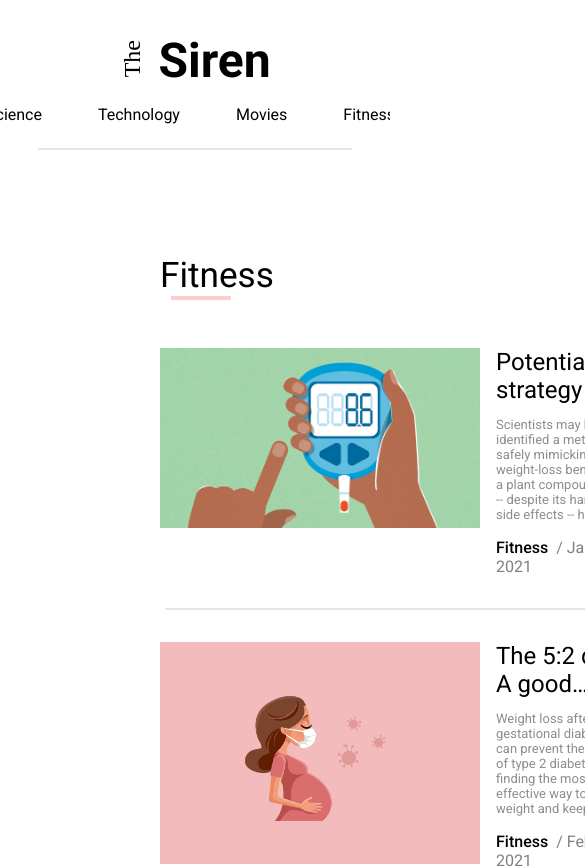
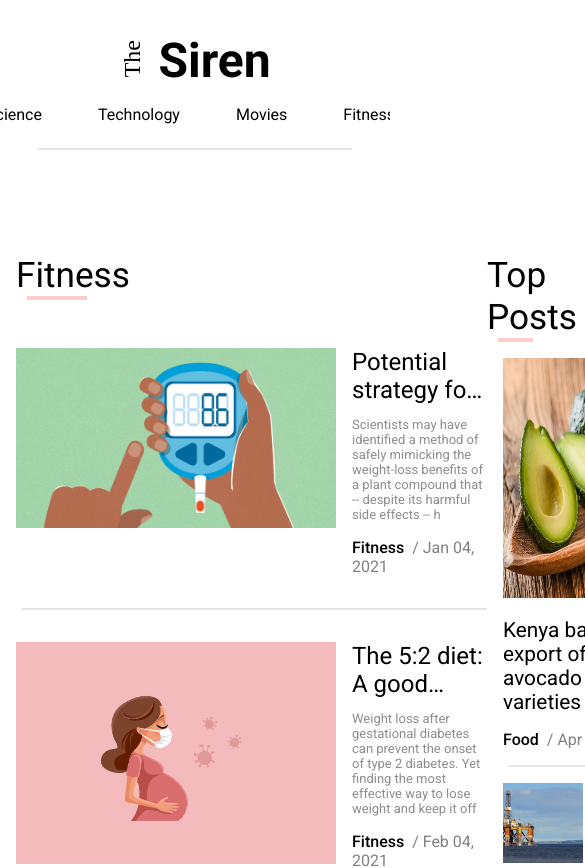
Before and after one commit to mahendruankit/blog, a React (Create React App) app: page /fitness in a window 390 px wide. Shown: the top 868 px of the page, 585 px wide, since content can reach past the window. Built offline with nearby package versions, Linux system fonts and the light colour scheme.

Commit message:
start on app and category mobile changes

```diff
--- a/src/client/App.scss
+++ b/src/client/App.scss
@@ -26,3 +26,9 @@ body {
   color: $link-color;
   padding: 6em 10em 5em 10em;
 }
+
+@media screen and (max-width: 980px) {
+  .content {
+    padding: 6em 1em 5em 1em;
+  }
+}
--- a/src/client/components/Category/Category.js
+++ b/src/client/components/Category/Category.js
@@ -71,7 +71,8 @@ export default function Category({
   let contentClass = requiresPadding ? 'content' : '';
 
   return (
-    <div className={`category ${contentClass}`}>
+    <div className={`${contentClass}`}>
+      <div className='category'>
         <div className='category__left'>
           {displayTitle ? <Title title={category.name} /> : ''}
           <Articles listOfCategoriesAndArticles={listOfCategoriesAndArticles} />
@@ -89,5 +90,6 @@ export default function Category({
           <Advertisment />
         </div>
       </div>
+    </div>
   );
 }
--- a/src/client/components/Category/Category.scss
+++ b/src/client/components/Category/Category.scss
@@ -4,7 +4,6 @@
   font-family: $font-family;
   display: flex;
   flex-direction: row;
-  flex-wrap: wrap;
 }
 
 .category__left,
@@ -20,3 +19,6 @@
 .category__right {
   flex-basis: 30%;
 }
+
+@media screen and (max-width: 980px) {
+}
```
Lines whose indentation alone changed are shown as unchanged.
